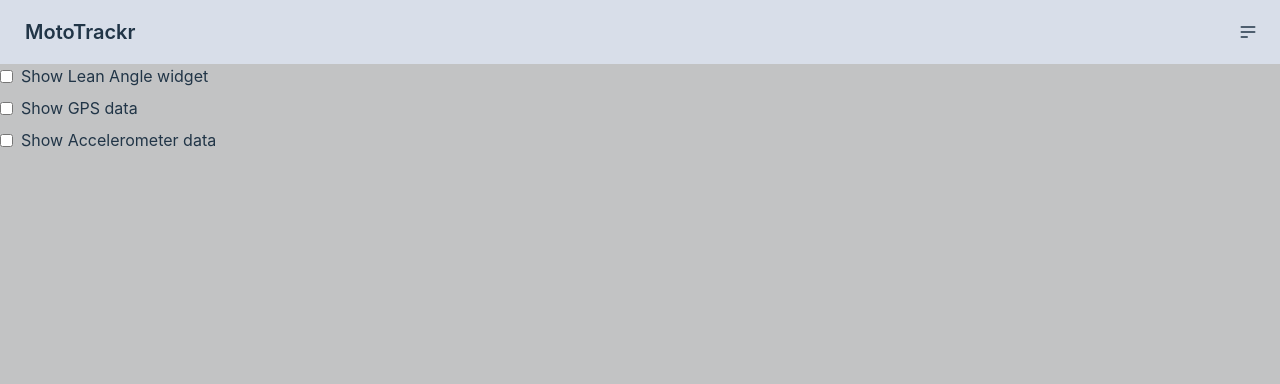
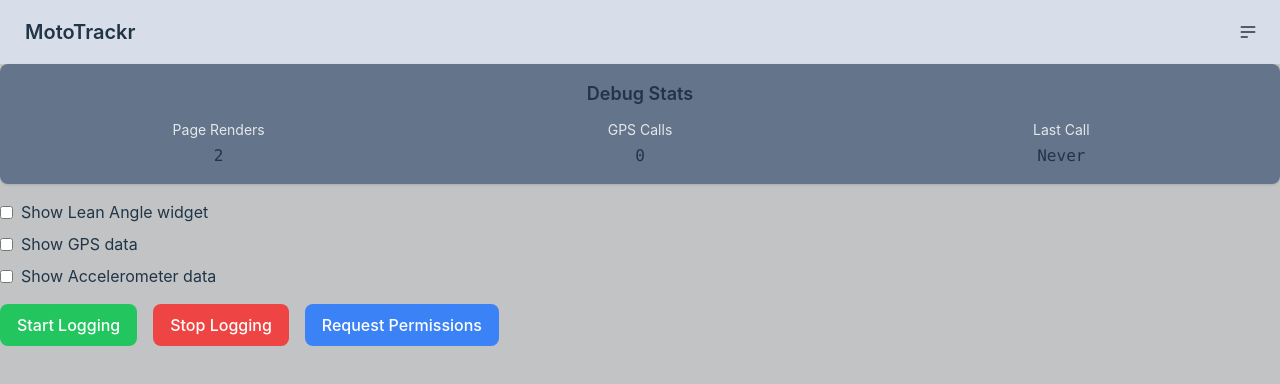
Before and after one commit to jking100/mototrackr, a React (Vite) app: page /test in a window 1280 px wide. Shown: the top 384 px of the page. Built offline with nearby package versions, Linux system fonts and the light colour scheme.

Commit message:
added testing functionality for starting and stopping logging of motiondata/gps on an interval

```diff
--- a/src/pages/Test.jsx
+++ b/src/pages/Test.jsx
@@ -1,18 +1,119 @@
 import { DeviceMotionTable } from "@/components/DeviceMotionTable";
 import { LeanAngleWidget } from "@/components/LeanAngleWidget";
 import { GPSWidget } from "@/components/GPSWidget";
-import { GPSProvider } from "@/components/features/geolocation";
+import { GPSContext } from "@/components/features/geolocation/GPSContext";
 import { NavBar } from "@/components/ui/NavBar";
 
-import { useState } from "react";
+import { useState, useContext, useEffect, useRef } from "react";
 
 export function Test() {
+    const renderCount = useRef(0);
+    const [gpsCallCount, setGpsCallCount] = useState(0);
+    const [lastCallTime, setLastCallTime] = useState(null);
+    const [elapsedTime, setElapsedTime] = useState('Never');
+
+    // Update elapsed time every second
+    useEffect(() => {
+        if (!lastCallTime) {
+            setElapsedTime('Never');
+            return;
+        }
+
+        const updateElapsedTime = () => {
+            const now = new Date();
+            const elapsed = now - lastCallTime;
+            const seconds = Math.floor(elapsed / 1000);
+            setElapsedTime(`${seconds}s ago`);
+        };
+
+        const timer = setInterval(updateElapsedTime, 1000);
+        updateElapsedTime(); // Initial update
+
+        return () => clearInterval(timer);
+    }, [lastCallTime]);
+
     const [showLean, setShowLean] = useState(false);
     const [showGPS, setShowGPS] = useState(false);
     const [showAccelerometer, setShowAccelerometer] = useState(false);
+
+    const GPSData = useContext(GPSContext);
+
+    if (!GPSData) {
+        throw new Error("Error: GPSContext must be used inside a GPSContext.Provider");
+    }
+
+    // First, we need state to track our interval ID
+    const [intervalId, setIntervalId] = useState(null);
+
+    // Track render count
+    useEffect(() => {
+        renderCount.current += 1;
+    });
+
+    // Wrap getGPSData to track stats
+    const wrappedGetGPSData = () => {
+        GPSData.getGPSData();
+        setGpsCallCount(prev => prev + 1);
+        setLastCallTime(new Date());
+    };
+
+    // Start function
+    const handleStart = () => {
+        // Guard clause - prevent multiple intervals
+        if (intervalId) return;
+
+        // Store the ID so we can clear it later
+        const newIntervalId = setInterval(wrappedGetGPSData, 5000);
+        setIntervalId(newIntervalId);
+    };
+
+    // Stop function
+    const handleStop = () => {
+        // Clear the interval
+        clearInterval(intervalId);
+        // Reset the state
+        setIntervalId(null);
+
+        GPSData.resetGPSDataLog();
+        setGpsCallCount(0);
+    };
+
+    // Component cleanup
+    useEffect(() => {
+        // Cleanup function runs on unmount
+        return () => {
+            if (intervalId) {
+                clearInterval(intervalId);
+            }
+        };
+    }, [intervalId]);
+
+    useEffect(() => {
+        console.log("test.jsx: new GPS Reading");
+        console.log(JSON.stringify(GPSData.GPSReadings));
+    }, [GPSData.GPSReadings]);
+
     return (
         <>
             <NavBar/>
+            <div className="bg-slate-500 p-4 rounded-lg shadow mb-4">
+                <h2 className="text-lg font-semibold mb-3">Debug Stats</h2>
+                <div className="grid grid-cols-3 gap-4">
+                    <div className="text-center">
+                        <div className="text-sm text-gray-200 mb-1">Page Renders</div>
+                        <div className="font-mono">{renderCount.current}</div>
+                    </div>
+                    <div className="text-center">
+                        <div className="text-sm text-gray-200 mb-1">GPS Calls</div>
+                        <div className="font-mono">{gpsCallCount}</div>
+                    </div>
+                    <div className="text-center">
+                        <div className="text-sm text-gray-200 mb-1">Last Call</div>
+                        <div className="font-mono">{elapsedTime}</div>
+                    </div>
+                </div>
+            </div>
+
             <div className="flex flex-col gap-2">
                 <div className="flex items-center gap-2">
                     <input
@@ -45,16 +146,67 @@ export function Test() {
                 </div>
             </div>
 
-            {showLean && (
-                <LeanAngleWidget />
+            <div className="flex gap-4 mt-4">
+                <button
+                    className="bg-green-500 hover:bg-green-600 text-white px-4 py-2 rounded-lg"
+                    onClick={handleStart}
+                >
+                    Start Logging
+                </button>
+                <button
+                    className="bg-red-500 hover:bg-red-600 text-white px-4 py-2 rounded-lg"
+                    onClick={handleStop}
+                >
+                    Stop Logging
+                </button>
+                <button
+                    className="bg-blue-500 hover:bg-blue-600 text-white px-4 py-2 rounded-lg"
+                    onClick={() => {DeviceOrientationEvent.requestPermission();}}
+                >
+                    Request Permissions
+                </button>
+            </div>
+
+            {showLean && GPSData?.motionData && (
+                <LeanAngleWidget motionData={GPSData.motionData}/>
             )}
             {showGPS && (
-                <GPSProvider>
                     <GPSWidget />
-                </GPSProvider>
             )}
-            {showAccelerometer && (
-                <DeviceMotionTable />
+            {showAccelerometer && GPSData?.motionData && (
+                <DeviceMotionTable motionData={GPSData.motionData}/>
+            )}
+
+            {GPSData.GPSReadings.length > 0 && (
+                <div className="card bg-blue-600 shadow-xl">
+                    <div className="card-body">
+                        <h2 className="card-title mb-4">Data Captured:</h2>
+                        <div className="overflow-x-auto">
+                            <table className="table w-full">
+                                <thead>
+                                    <tr>
+                                        <th>Time</th>
+                                        <th>Lean</th>
+                                        <th>Latitude</th>
+                                        <th>Longitude</th>
+                                        <th>Accuracy (m)</th>
+                                    </tr>
+                                </thead>
+                                <tbody>
+                                    {GPSData.GPSReadings.map((reading, index) => (
+                                        <tr key={index}>
+                                            <td>{reading.timestamp}</td>
+                                            <td>{reading.lean}</td>
+                                            <td>{reading.latitude.toFixed(6)}</td>
+                                            <td>{reading.longitude.toFixed(6)}</td>
+                                            <td>{reading.accuracy.toFixed(1)}</td>
+                                        </tr>
+                                    ))}
+                                </tbody>
+                            </table>
+                        </div>
+                    </div>
+                </div>
             )}
         </>
     );
```
